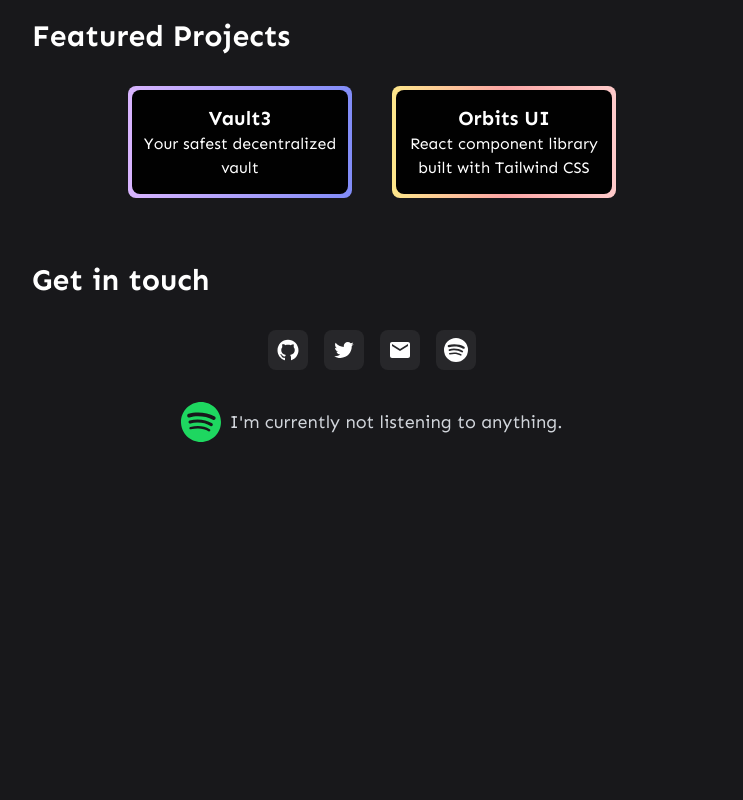
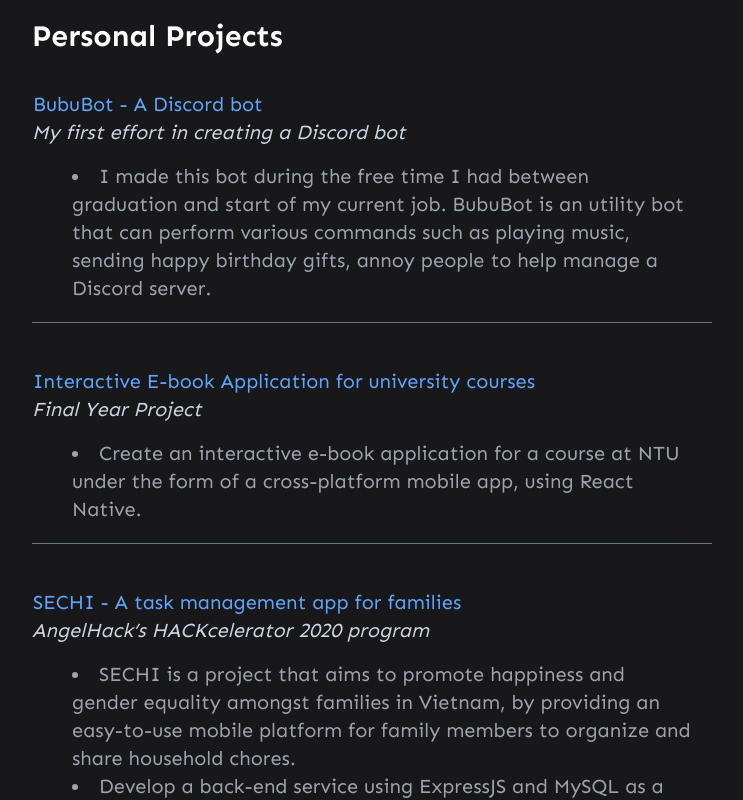
Before and after one commit to duke-alibubu/portfolio, a Next.js app: page / in a window 1280 px wide. Shown: the part 2300-3100 px from the top of the page, without its empty margins (268-1011 px from the left). Before the commit the page ends 2774 px from the top, so only its background shows below. Built offline with nearby package versions, Linux system fonts and the light colour scheme; no server answers.

Commit message:
projects section

```diff
--- a/components/Sections/Projects.section.tsx
+++ b/components/Sections/Projects.section.tsx
@@ -4,36 +4,91 @@ import Link from "next/link";
 
 const Projects: NextComponentType = () => {
   return (
-    <div className="my-16 px-3 font-sen" id="projects">
-      <p className="text-3xl font-bold text-white">Featured Projects</p>
-      <div className="my-8 flex flex-col items-center justify-center gap-10 sm:flex-row">
-        <Link href="https://vault3.live" passHref>
+    <div className="my-16 px-3 font-sen text-white" id="projects">
+      <p className="text-3xl font-bold text-white">Personal Projects</p>
+
+      <div className="text-md my-8 flex flex-col font-medium md:text-xl custom:text-lg">
+        <p className="mb-5 flex flex-row items-center border-b-[0.1px] border-gray-500 py-1 text-slate-300">
+          <div className="work__container bd-grid">
+            <div>
+              <h3>
+                <h3>
                   <a
-            className="h-[7rem] w-[14rem] cursor-pointer rounded-lg bg-gradient-to-r from-[#D8B4FE] to-[#818CF8] p-1 text-white duration-100 hover:scale-105"
-            target="_blank"
-            rel="noopener noreferrer"
+                    className="text-blue-400 border border-transparent hover:border-b-cyan-100"
+                    href="https://github.com/duke-alibubu/BubuBot"
                   >
-            <div className="flex h-full w-full flex-col items-center justify-center rounded-lg bg-primary px-2 text-center font-medium">
-              <p className="text-xl font-semibold">Vault3</p>
-              <p>Your safest decentralized vault</p>
+                    BubuBot - A Discord bot
+                  </a>
+                </h3>
+              </h3>
+              <p>
+                <i>My first effort in creating a Discord bot</i>
+              </p>
             </div>
+            <dl className="m-4 ml-10 text-gray-400">
+              <li>
+                I made this bot during the free time I had between graduation and start of my current job. BubuBot is an utility bot that can perform various commands such as playing music, sending happy birthday gifts, annoy people to help manage a Discord server.
+              </li>
+            </dl>
+          </div>
+        </p>
+
+        <p className="mb-5 mt-5 flex flex-row items-center border-b-[0.1px] border-gray-500 py-1 text-slate-300">
+          <div className="work__container bd-grid">
+            <div>
+              <h3>
+                <h3>
+                  <a
+                    className="text-blue-400 border border-transparent hover:border-b-cyan-100"
+                  >
+                    Interactive E-book Application for university courses
                   </a>
-        </Link>
+                </h3>
+              </h3>
+              <p>
+                <i>Final Year Project</i>
+              </p>
+            </div>
+            <dl className="m-4 ml-10 text-gray-400">
+              <li>
+                Create an interactive e-book application for a course at NTU under the form of a cross-platform mobile app, using React Native.
+              </li>
+            </dl>
+          </div>
+        </p>
 
-        <Link href="https://github.com/avneesh0612/Orbits-UI" passHref>
+        <p className="mt-5 mb-5 flex flex-row items-center border-b-[0.1px] border-gray-500 py-1 text-slate-300">
+          <div className="work__container bd-grid">
+            <div>
+              <h3>
+                <h3>
                   <a
-            className="h-[7rem] w-[14rem] cursor-pointer rounded-lg bg-gradient-to-r from-[#FDE68A] via-[#FCA5A5] to-[#FECACA] p-1 text-white duration-100 hover:scale-105"
-            target="_blank"
-            rel="noopener noreferrer"
+                    className="text-blue-400 border border-transparent hover:border-b-cyan-100"
                   >
-            <div className="flex h-full w-full flex-col items-center justify-center rounded-lg bg-primary px-2 text-center font-medium">
-              <p className="text-xl font-semibold">Orbits UI</p>
-              <p>React component library built with Tailwind CSS</p>
+                    SECHI - A task management app for families
+                  </a>
+                </h3>
+              </h3>
+              <p>
+                <i>AngelHack’s HACKcelerator 2020 program</i>
+              </p>
             </div>
-          </a>
-        </Link>
+            <dl className="m-4 ml-10 text-gray-400">
+              <li>
+                SECHI is a project that aims to promote happiness and gender equality amongst families in Vietnam, by providing
+                an easy-to-use mobile platform for family members to organize and share household chores.
+              </li>
+              <li>
+                Develop a back-end service using ExpressJS and MySQL as a database and deployed to AWS.
+              </li>
+              <li>
+                Co-participate in the Android part of the project, using Android Studio and Java.
+              </li>
+            </dl>
           </div>
-    </div>
+        </p>
+      </div >
+    </div >
   );
 };
 
--- a/components/Sections/Work.section.tsx
+++ b/components/Sections/Work.section.tsx
@@ -30,7 +30,7 @@ const Work = () => {
                 Work as a backend developer in the Promotion Team.
               </li>
               <li>
-                In charge of maintaining multiple in-house applications and microservices that help manage media file resources.
+                In charge of various multiple in-house applications and microservices that help manage media file resources.
               </li>
             </dl>
           </div>
```
Lines whose indentation alone changed are shown as unchanged.
